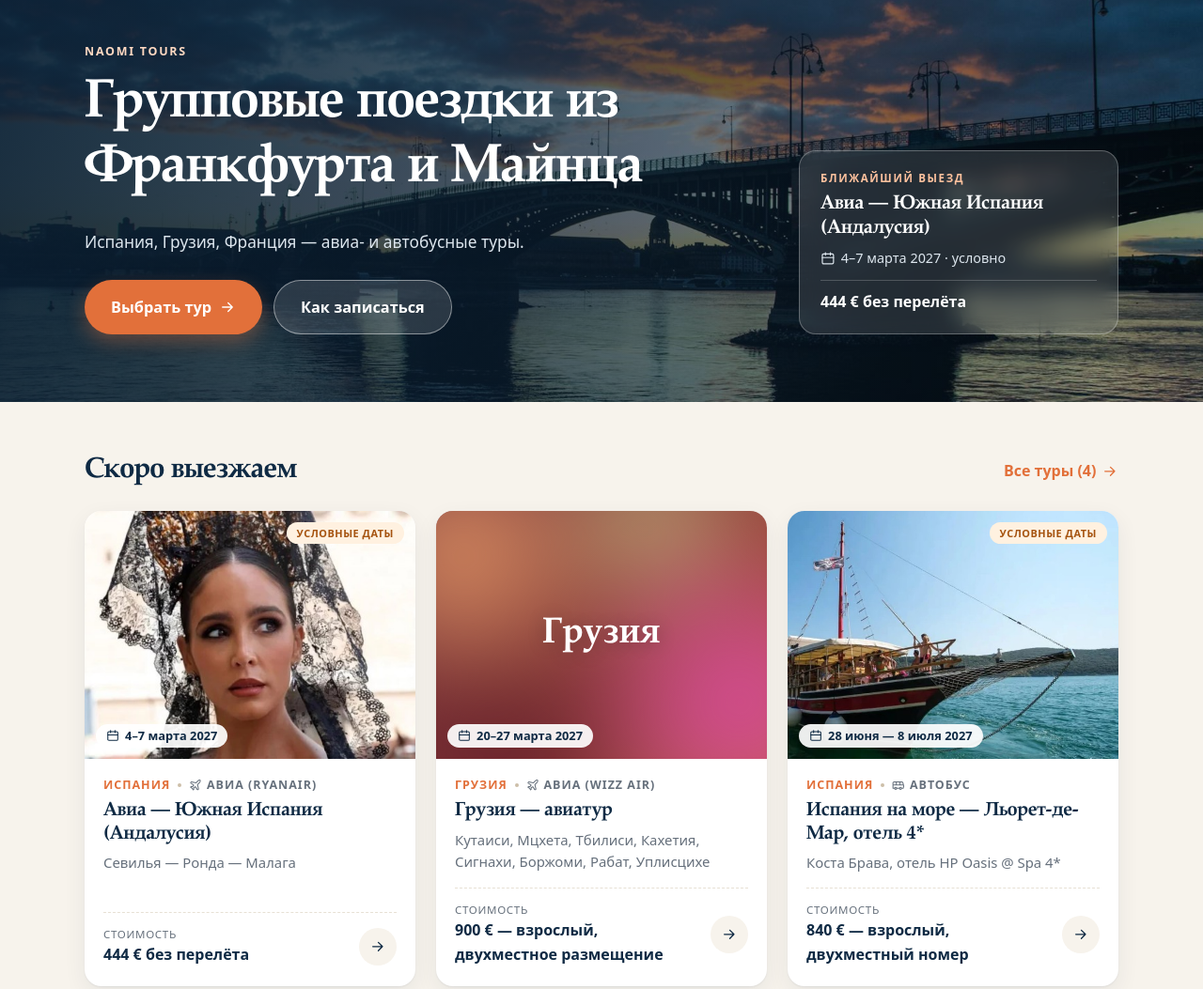
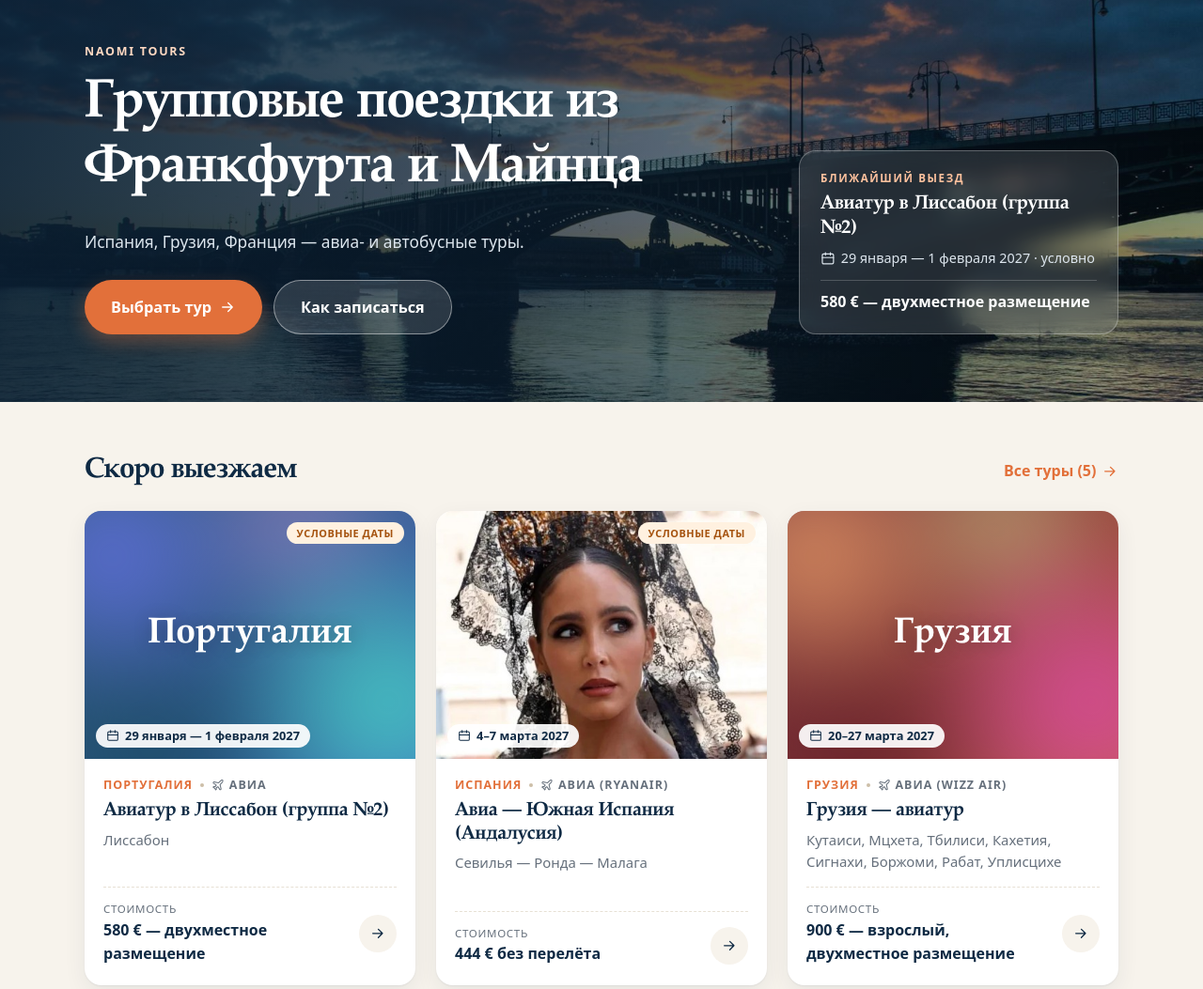
Before and after one commit to negeevmaks0/naomi-tours-demo, a plain HTML site: page docs/index.html in a window 1280 px wide. Shown: the part 127-1180 px from the top of the page at 94% size. Drawn offline with Linux system fonts and the light colour scheme.

Commit message:
Обновление туров из админки

```diff
--- a/docs/index.html
+++ b/docs/index.html
@@ -41,12 +41,12 @@
     </div>
 
 
-    <a class="next-trip" href="/naomi-tours-demo/tours/andalusia_2027_03">
+    <a class="next-trip" href="/naomi-tours-demo/tours/lisbon_2027_01">
       <span class="next-trip-label">Ближайший выезд</span>
-      <b class="next-trip-title">Авиа — Южная Испания (Андалусия)</b>
+      <b class="next-trip-title">Авиатур в Лиссабон (группа №2)</b>
       <span class="next-trip-meta"><svg class="ico" viewBox="0 0 24 24" aria-hidden="true" fill="none" stroke="currentColor" stroke-width="1.8" stroke-linecap="round" stroke-linejoin="round"><rect x="3" y="5" width="18" height="16" rx="2"/><path d="M16 3v4M8 3v4M3 11h18"/>
-</svg>4–7 марта 2027 · условно</span>
-      <span class="next-trip-price">444 € без перелёта</span>
+</svg>29 января — 1 февраля 2027 · условно</span>
+      <span class="next-trip-price">580 € — двухместное размещение</span>
     </a>
 
   </div>
@@ -55,12 +55,43 @@
 <section class="container section">
   <div class="section-head">
     <h2>Скоро выезжаем</h2>
-    <a class="link-more" href="/naomi-tours-demo/tours">Все туры (4) <svg class="ico" viewBox="0 0 24 24" aria-hidden="true" fill="none" stroke="currentColor" stroke-width="1.8" stroke-linecap="round" stroke-linejoin="round"><path d="M5 12h14M13 6l6 6-6 6"/>
+    <a class="link-more" href="/naomi-tours-demo/tours">Все туры (5) <svg class="ico" viewBox="0 0 24 24" aria-hidden="true" fill="none" stroke="currentColor" stroke-width="1.8" stroke-linecap="round" stroke-linejoin="round"><path d="M5 12h14M13 6l6 6-6 6"/>
 </svg></a>
   </div>
 
   <div class="grid">
 
+<a class="card" href="/naomi-tours-demo/tours/lisbon_2027_01">
+  <div class="card-media">
+
+<div class="card-img placeholder" style="--h: 195" role="img" aria-label="Португалия">
+  <span class="ph-name">Португалия</span>
+</div>
+
+    <div class="card-chips">
+      <span class="chip chip-light"><svg class="ico" viewBox="0 0 24 24" aria-hidden="true" fill="none" stroke="currentColor" stroke-width="1.8" stroke-linecap="round" stroke-linejoin="round"><rect x="3" y="5" width="18" height="16" rx="2"/><path d="M16 3v4M8 3v4M3 11h18"/>
+</svg>29 января — 1 февраля 2027</span>
+    </div>
+    <span class="chip chip-demo card-demo">условные даты</span>
+  </div>
+  <div class="card-body">
+    <div class="card-kicker">
+      <span>Португалия</span>
+      <span class="dot"></span><span class="kicker-icon"><svg class="ico" viewBox="0 0 24 24" aria-hidden="true" fill="none" stroke="currentColor" stroke-width="1.8" stroke-linecap="round" stroke-linejoin="round"><path d="M17.8 19.2 16 11l3.5-3.5C21 6 21.5 4 21 3c-1-.5-3 0-4.5 1.5L13 8 4.8 6.2c-.5-.1-.9.1-1.1.5l-.3.5c-.2.5-.1 1 .3 1.3L9 12l-2 3H4l-1 1 3 2 2 3 1-1v-3l3-2 3.5 5.3c.3.4.8.5 1.3.3l.5-.2c.4-.3.6-.7.5-1.2z"/>
+</svg>Авиа</span>
+    </div>
+    <h3 class="card-title">Авиатур в Лиссабон (группа №2)</h3>
+    <p class="card-subtitle">Лиссабон</p>
+    <div class="card-footer">
+      <div class="card-price">
+        <small>Стоимость</small>
+        <b>580 € — двухместное размещение</b>
+      </div>
+      <span class="card-go" aria-hidden="true"><svg class="ico" viewBox="0 0 24 24" aria-hidden="true" fill="none" stroke="currentColor" stroke-width="1.8" stroke-linecap="round" stroke-linejoin="round"><path d="M5 12h14M13 6l6 6-6 6"/>
+</svg></span>
+    </div>
+  </div>
+</a>
 <a class="card" href="/naomi-tours-demo/tours/andalusia_2027_03">
   <div class="card-media">
 
@@ -121,35 +152,6 @@
     </div>
   </div>
 </a>
-<a class="card" href="/naomi-tours-demo/tours/lloret_2027_06">
-  <div class="card-media">
-
-<img class="card-img" src="/naomi-tours-demo/static/images/sea-boat.jpg" alt="Испания на море — Льорет-де-Мар, отель 4*" loading="lazy">
-
-    <div class="card-chips">
-      <span class="chip chip-light"><svg class="ico" viewBox="0 0 24 24" aria-hidden="true" fill="none" stroke="currentColor" stroke-width="1.8" stroke-linecap="round" stroke-linejoin="round"><rect x="3" y="5" width="18" height="16" rx="2"/><path d="M16 3v4M8 3v4M3 11h18"/>
-</svg>28 июня — 8 июля 2027</span>
-    </div>
-    <span class="chip chip-demo card-demo">условные даты</span>
-  </div>
-  <div class="card-body">
-    <div class="card-kicker">
-      <span>Испания</span>
-      <span class="dot"></span><span class="kicker-icon"><svg class="ico" viewBox="0 0 24 24" aria-hidden="true" fill="none" stroke="currentColor" stroke-width="1.8" stroke-linecap="round" stroke-linejoin="round"><path d="M8 6v6M15 6v6M2 12h19.6M18 18h3s.5-1.7.8-2.8c.1-.4.2-.8.2-1.2s-.1-.8-.2-1.2l-1.4-5C20.1 6.8 19.1 6 18 6H4a2 2 0 0 0-2 2v10h3"/><circle cx="7" cy="18" r="2"/><path d="M9 18h5"/><circle cx="16" cy="18" r="2"/>
-</svg>Автобус</span>
-    </div>
-    <h3 class="card-title">Испания на море — Льорет-де-Мар, отель 4*</h3>
-    <p class="card-subtitle">Коста Брава, отель HP Oasis @ Spa 4*</p>
-    <div class="card-footer">
-      <div class="card-price">
-        <small>Стоимость</small>
-        <b>840 € — взрослый, двухместный номер</b>
-      </div>
-      <span class="card-go" aria-hidden="true"><svg class="ico" viewBox="0 0 24 24" aria-hidden="true" fill="none" stroke="currentColor" stroke-width="1.8" stroke-linecap="round" stroke-linejoin="round"><path d="M5 12h14M13 6l6 6-6 6"/>
-</svg></span>
-    </div>
-  </div>
-</a>
   </div>
 
 </section>
```
Also changed, not shown: docs/tours/index.html (+32 -1 lines), docs/tours/latest/index.html (+32 -1 lines), docs/tours/lisbon_2027_01/index.html (+0 -3 lines).
